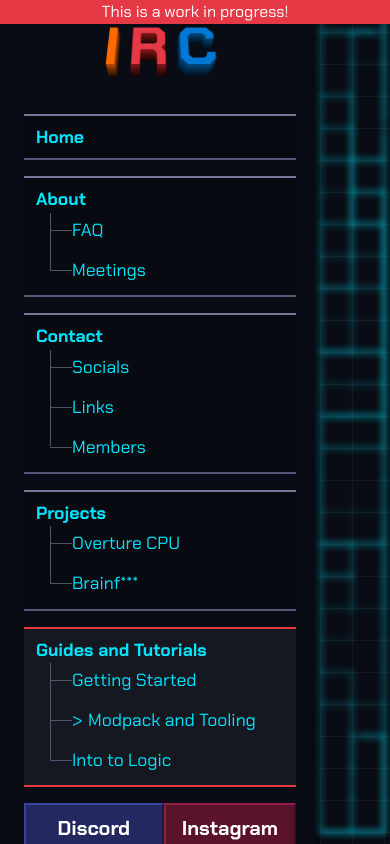
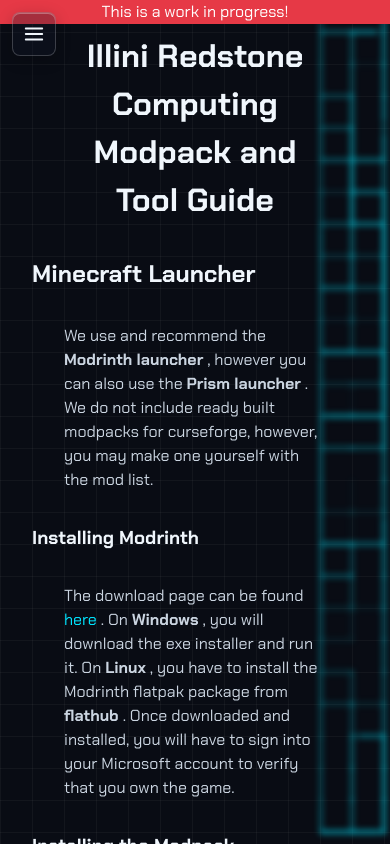
Before and after one commit to IlliniRedstoneComputing/mainsite, a SvelteKit app: page /guides/modpack in a window 390 px wide. Built offline with nearby package versions, Linux system fonts and the light colour scheme.

Commit message:
VERY preliminary mobile support

```diff
--- a/src/routes/+layout.svelte
+++ b/src/routes/+layout.svelte
@@ -2,6 +2,7 @@
     import { onNavigate } from "$app/navigation";
     import { page } from "$app/state";
     import favicon from "$lib/assets/favicon.svg";
+    import hamburger from "$lib/assets/hamburger.svg";
     import Button from "$lib/components/Button.svelte";
     import GridSnakes from "$lib/components/GridSnakes.svelte";
     import { animationState } from "$lib/state/animation.svelte";
@@ -10,8 +11,10 @@
     import "../app.css";
 
     let { children } = $props();
+    let menuOpen = $state(false);
 
     onNavigate(navigation => {
+        menuOpen = false;
         if (typeof document === "undefined" || !document.startViewTransition) {
             return;
         }
@@ -29,11 +32,28 @@
     <link rel="icon" href={favicon} />
 </svelte:head>
 
+<button
+    class="menu-toggle"
+    type="button"
+    aria-label={menuOpen ? "Close navigation menu" : "Open navigation menu"}
+    aria-expanded={menuOpen}
+    onclick={() => (menuOpen = !menuOpen)}
+>
+    <img src={hamburger} alt="" />
+</button>
+{#if menuOpen}
+    <button
+        class="menu-backdrop"
+        type="button"
+        aria-label="Close navigation menu"
+        onclick={() => (menuOpen = false)}
+    ></button>
+{/if}
 <div class="wip-banner">
     <p>This is a work in progress!</p>
 </div>
 <div class="container">
-    <aside>
+    <aside class:open={menuOpen}>
         <div class="title font-chakra">
             <h1>
                 <TextShadow3D
@@ -198,6 +218,11 @@
         z-index: 1000;
     }
 
+    .menu-toggle,
+    .menu-backdrop {
+        display: none;
+    }
+
     .container {
         display: flex;
         flex-direction: row;
@@ -349,4 +374,57 @@
         display: grid;
         grid-template-columns: 2fr 1fr;
     }
+
+    @media (max-width: 48rem) {
+        .menu-toggle {
+            position: fixed;
+            top: 0.75rem;
+            left: 0.75rem;
+            z-index: 1002;
+            display: grid;
+            width: 2.75rem;
+            height: 2.75rem;
+            place-items: center;
+            padding: 0.65rem;
+            border: var(--glass-border);
+            border-radius: var(--radius-sm);
+            background: var(--glass-bg-card);
+            box-shadow: var(--glass-shadow-sm);
+            cursor: pointer;
+        }
+
+        .menu-toggle img {
+            width: 100%;
+            height: 100%;
+        }
+
+        .menu-backdrop {
+            position: fixed;
+            inset: 0;
+            z-index: 999;
+            display: block;
+            border: 0;
+            background: rgba(0, 0, 0, 0.45);
+            cursor: pointer;
+        }
+
+        aside {
+            inset: 0 0 auto;
+            z-index: 1001;
+            width: 100%;
+            max-height: 100vh;
+            overflow-y: auto;
+            transform: translateY(-100%);
+            transition: transform var(--transition-normal);
+        }
+
+        aside.open {
+            transform: translateY(0);
+        }
+
+        main {
+            width: 100%;
+            margin-left: 0;
+        }
+    }
 </style>
--- a/src/routes/guides/modpack/+page.svelte
+++ b/src/routes/guides/modpack/+page.svelte
@@ -204,8 +204,12 @@
 
 <style>
     .content {
-        padding-inline: 10rem;
-        margin-top: 5rem;
+        padding-inline: 2rem;
+        /* margin-top: 5rem; */
+
+        max-width: 60rem;
+
+        margin-inline: auto;
 
         /* display: flex;
         flex-direction: column;
```
Also changed, not shown: src/lib/assets/hamburger.svg (added).
